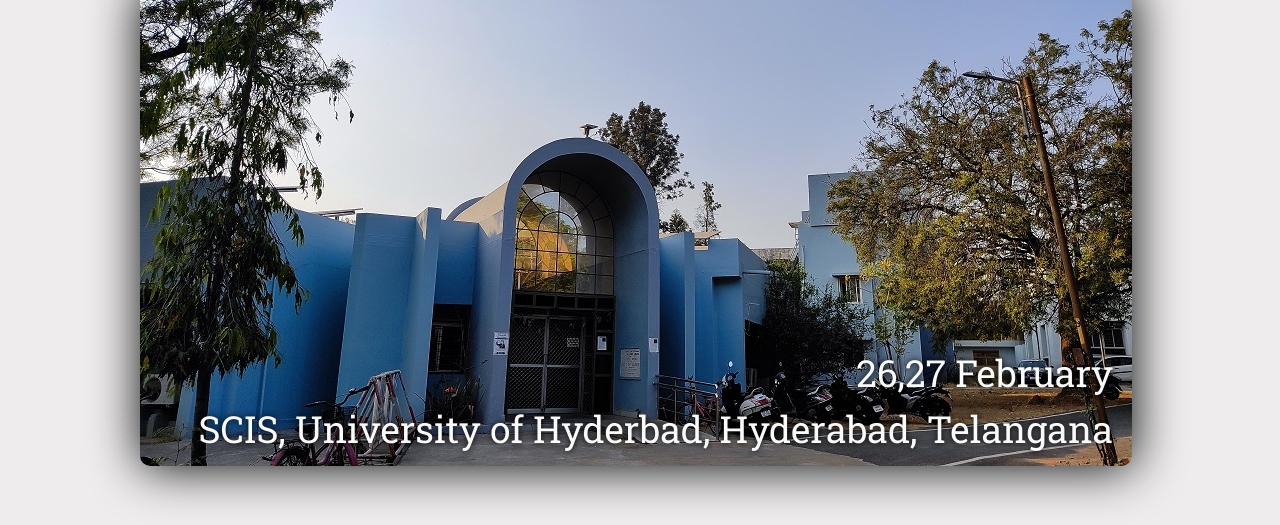
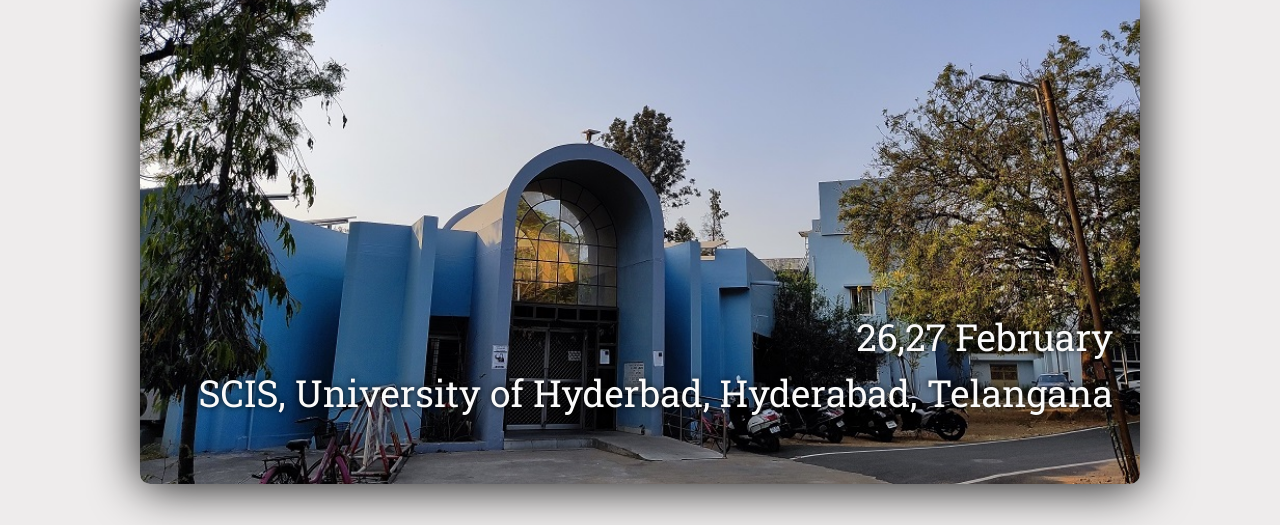
Before and after one commit to shwetankPrasar/Conferencing.io, a plain HTML site: page flyer/index.html in a window 1280 px wide. Shown: the part 114-639 px from the top of the page. Drawn offline with Linux system fonts and the light colour scheme; files that its build step writes are made by us from their sources.

Commit message:
Update main.css

```diff
--- a/assets/main.css
+++ b/assets/main.css
@@ -22,13 +22,24 @@
     margin: 50px auto;
     width: 1000px;
 }
+.banner {
+    position: relative;
+    width: 100%; /* Set your desired width */
+    height: 500px; /* Set your desired height */
+    /* overflow: hidden; */
+}
+
 
 #banner {
+    width: 100%;
+    height: 100%;
+    object-fit: cover;
     margin-top: 3rem;
     box-shadow: 1px 1px 50px #000000;
     border-radius: 10px;
 
 }
+
 
 /* .keynote {
     margin-top: 3rem;
```
